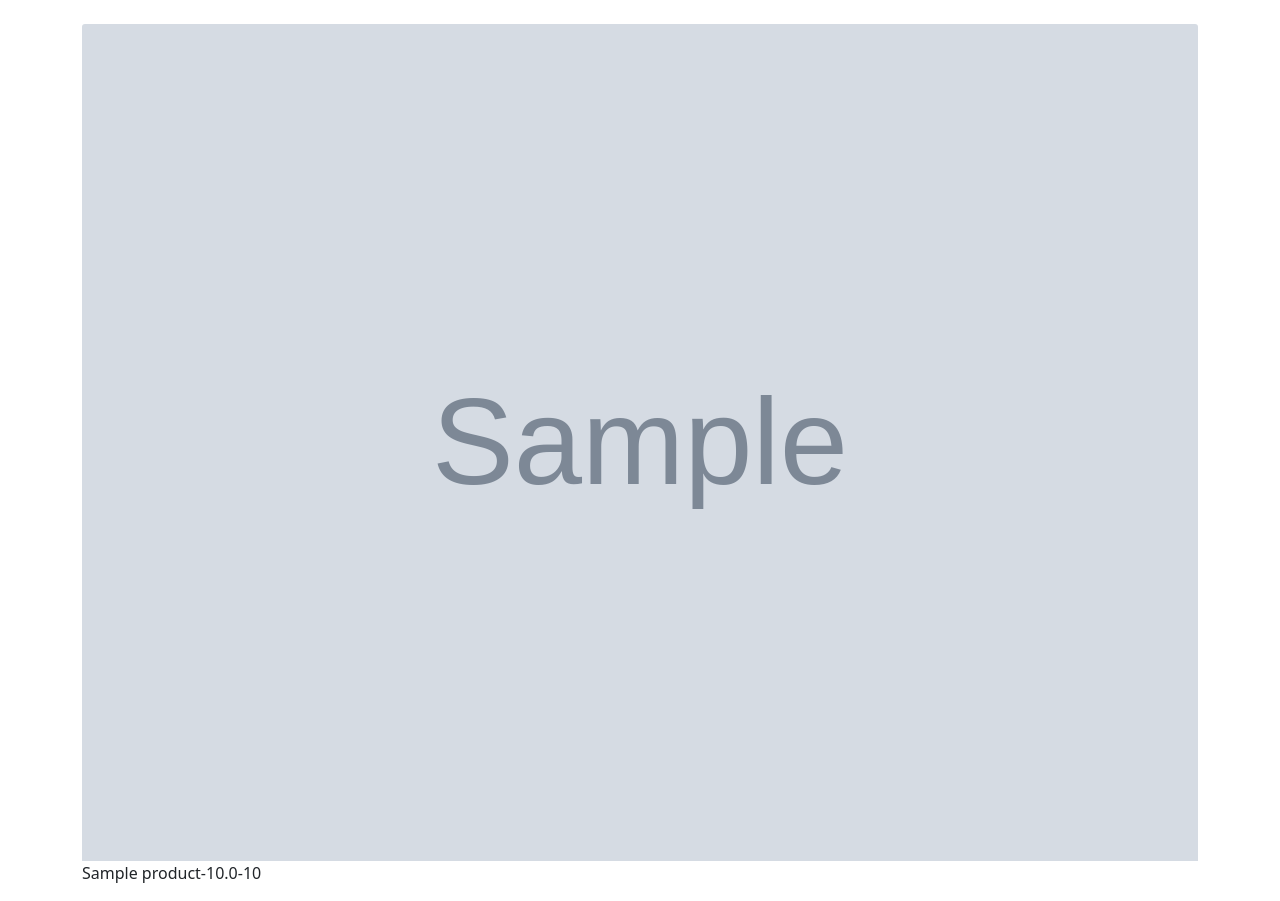
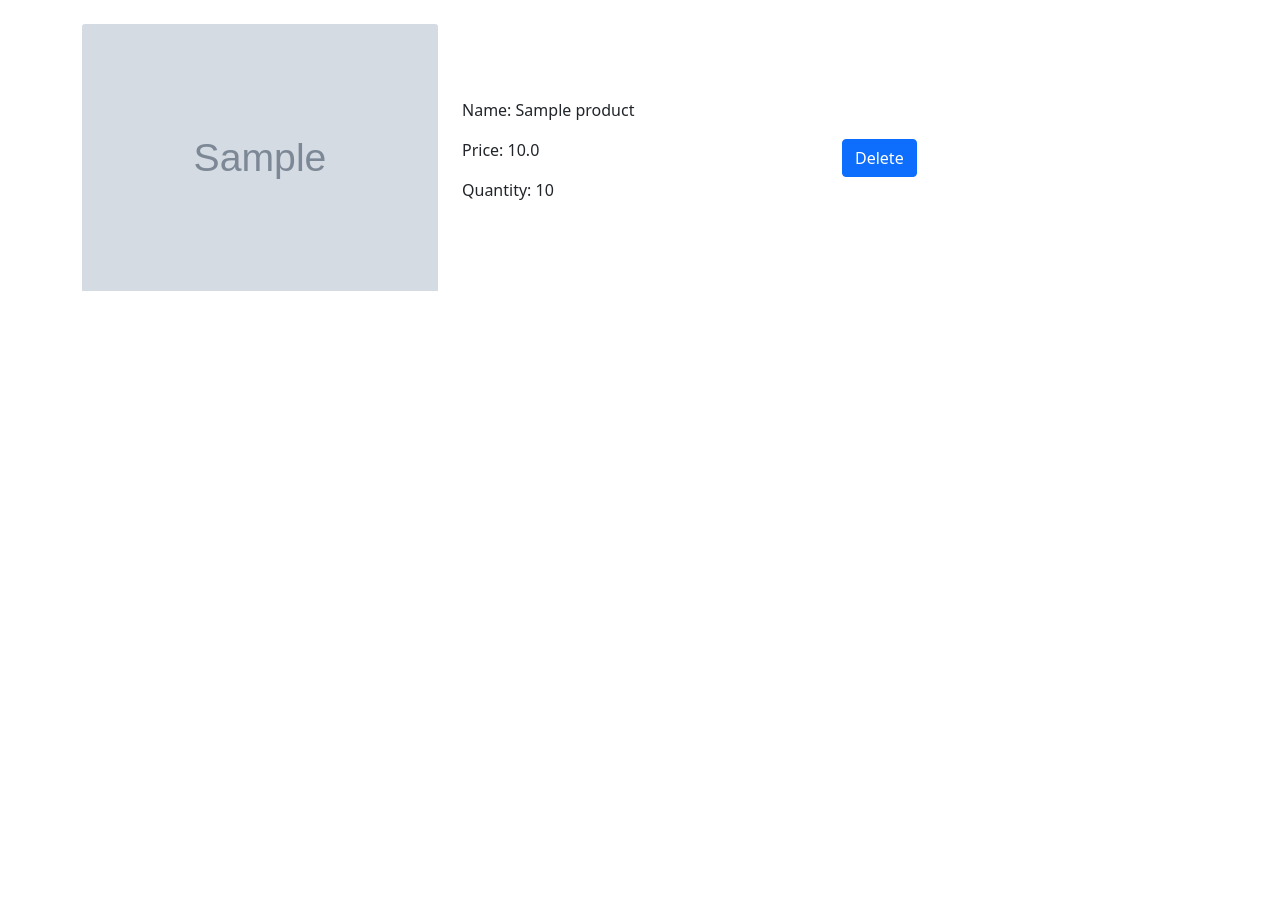
Before and after one commit to qiokis/flask-shop, a Flask app: page /cart in a window 1280 px wide. Shown: the part 73-974 px from the top of the page. After the commit the page ends 364 px from the top, so only its background shows below. Run offline with Flask 2, Linux system fonts and the light colour scheme; a user stored in the database is signed in; tables that the repository leaves empty hold one stand-in row (values such as "Sample post"); grey boxes marked "Sample" are stand-in pictures.

Commit message:
refactor: style

```diff
--- a/app/templates/cart.html
+++ b/app/templates/cart.html
@@ -1,11 +1,19 @@
 {% extends 'base.html' %}
 
 {% block content %}
-    {% for item in items %}
-        <div>
-            <img src="../static/images/product/{{ item.product.picture }} " class="card-img-top cart_image" alt="...">
-            <p>{{ item.product.name }}-{{ item.product.price }}-{{ item.quantity }}</p>
+        {% for item in items %}
+        <div class="row mb-5 align-items-center ">
+            <div class="col">
+                 <img src="../static/images/product/{{ item.product.picture }} " class="card-img-top cart-image" alt="...">
+            </div>
+            <div class="col">
+                <p>Name: {{ item.product.name }}</p>
+                <p>Price: {{ item.product.price }}</p>
+                <p>Quantity: {{ item.quantity }}</p>
+            </div>
+            <div class="col">
+                <a href="{{ url_for('delete_from_cart', product_id=item.product.id) }}" class="btn btn-primary" role="button">Delete</a>
+            </div>
         </div>
-
     {% endfor %}
 {% endblock %}
```
